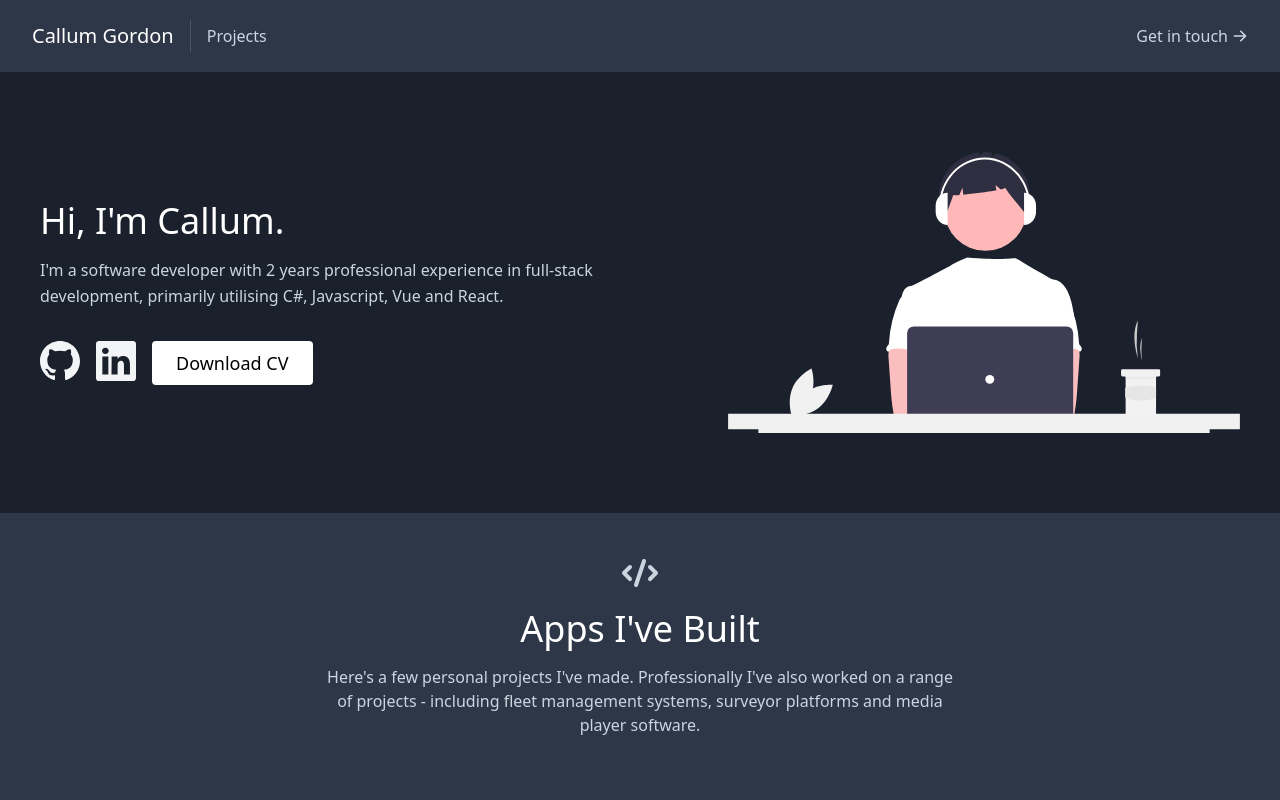
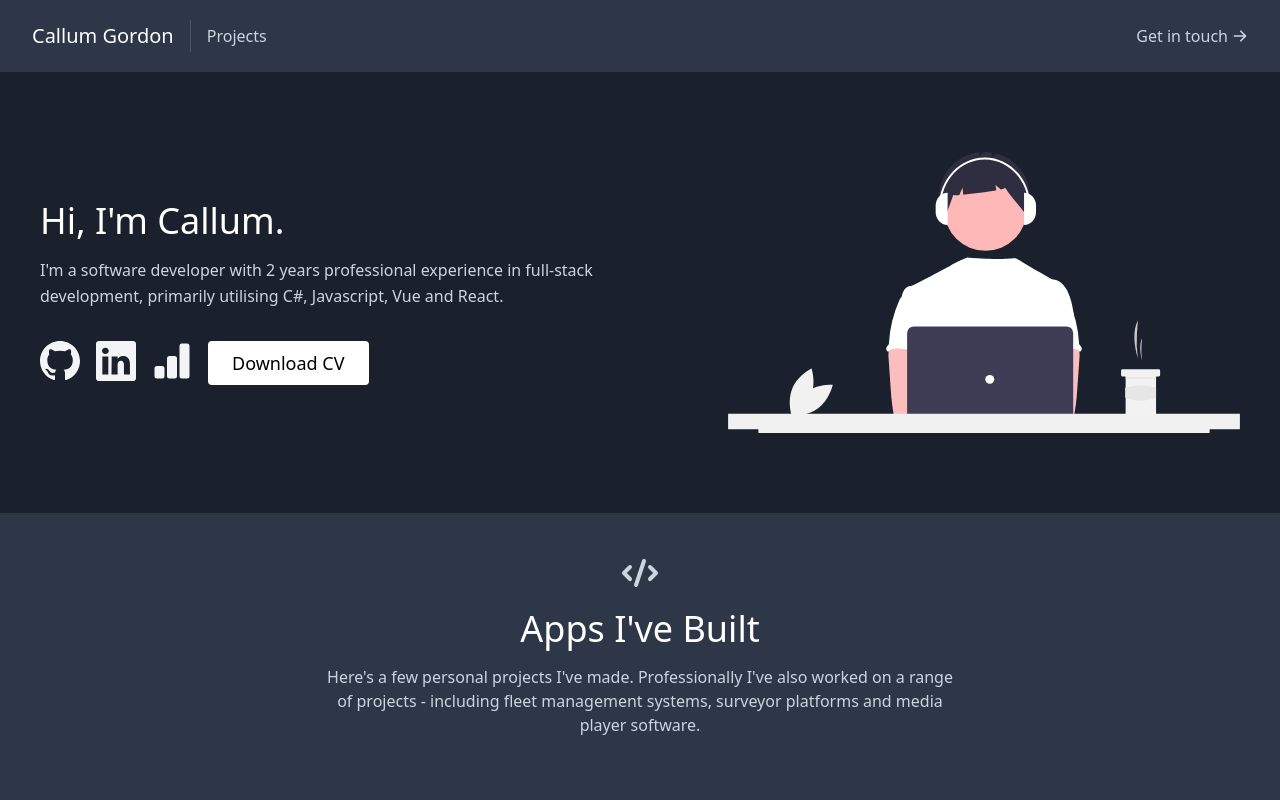
Before and after one commit to CalciumG/cal-dot-coms, a React (Create React App) app: page / in a window 1280 px wide. Shown: the top 800 px of the page. Built offline with nearby package versions, Linux system fonts and the light colour scheme.

Commit message:
Added pluralsight link

```diff
--- a/src/Components/Socials.js
+++ b/src/Components/Socials.js
@@ -1,5 +1,5 @@
-import React from 'react';
-import { Github, Linkedin } from "react-bootstrap-icons";
+import React from "react";
+import { Github, Linkedin, BarChartFill } from "react-bootstrap-icons";
 
 const Socials = () => {
   return (
@@ -20,6 +20,14 @@ const Socials = () => {
       >
         <Linkedin color="rgba(243,244,246)" size={40} />
       </a>
+      <a
+        class="icon mr-4"
+        href="https://app.pluralsight.com/profile/callum-gordon-4a"
+        target="_blank"
+        rel="noopener noreferrer"
+      >
+        <BarChartFill color="rgba(243,244,246)" size={40} />
+      </a>
     </div>
   );
 };
```
Lines whose indentation alone changed are shown as unchanged.
